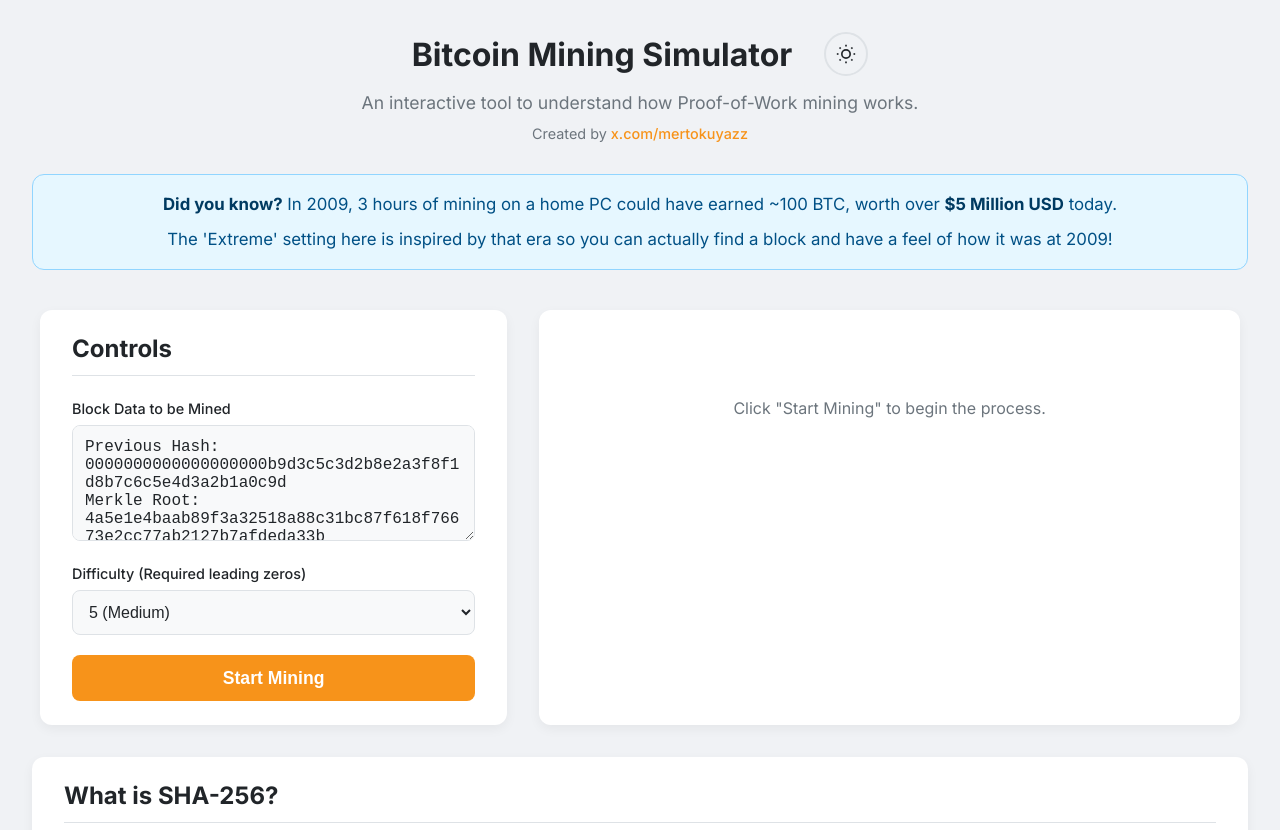
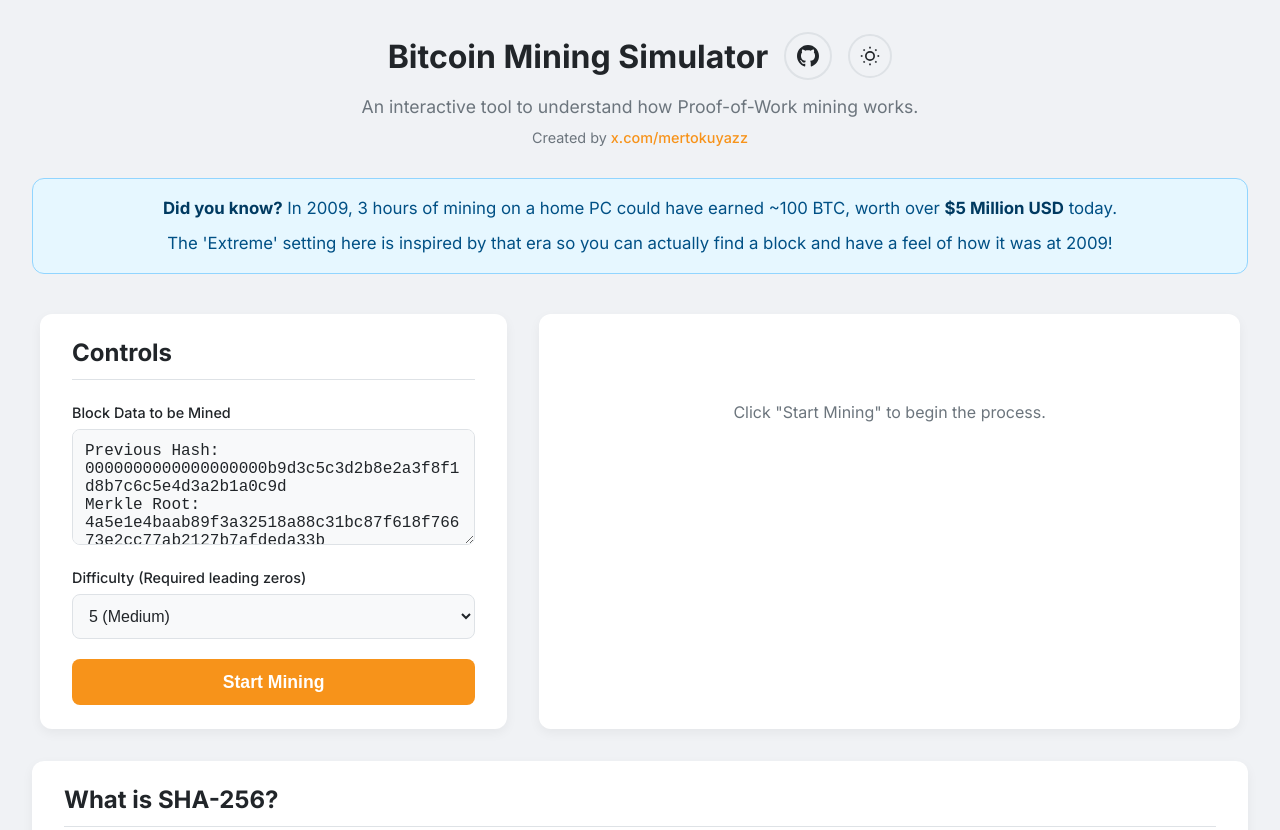
Before and after one commit to mertokuyaz/mertokuyaz.github.io, a plain HTML site: page index.html in a window 1280 px wide. Shown: the top 830 px of the page. Drawn offline with Linux system fonts and the light colour scheme.

Commit message:
Update style.css

```diff
--- a/style.css
+++ b/style.css
@@ -105,6 +105,31 @@
     display: block;
 }
 
+/* GitHub Link */
+.github-link {
+    display: flex;
+    align-items: center;
+    justify-content: center;
+    width: 44px;
+    height: 44px;
+    border-radius: 50%;
+    border: 2px solid var(--border-color);
+    color: var(--text-color);
+    transition: all 0.3s ease;
+    text-decoration: none;
+}
+
+.github-link:hover {
+    border-color: var(--primary-color);
+    color: var(--primary-color);
+    transform: scale(1.05);
+}
+
+.github-link svg {
+    width: 22px;
+    height: 22px;
+}
+
 .cool-fact-banner {
     max-width: 1200px;
     margin: 0 auto 2.5rem auto;
```
